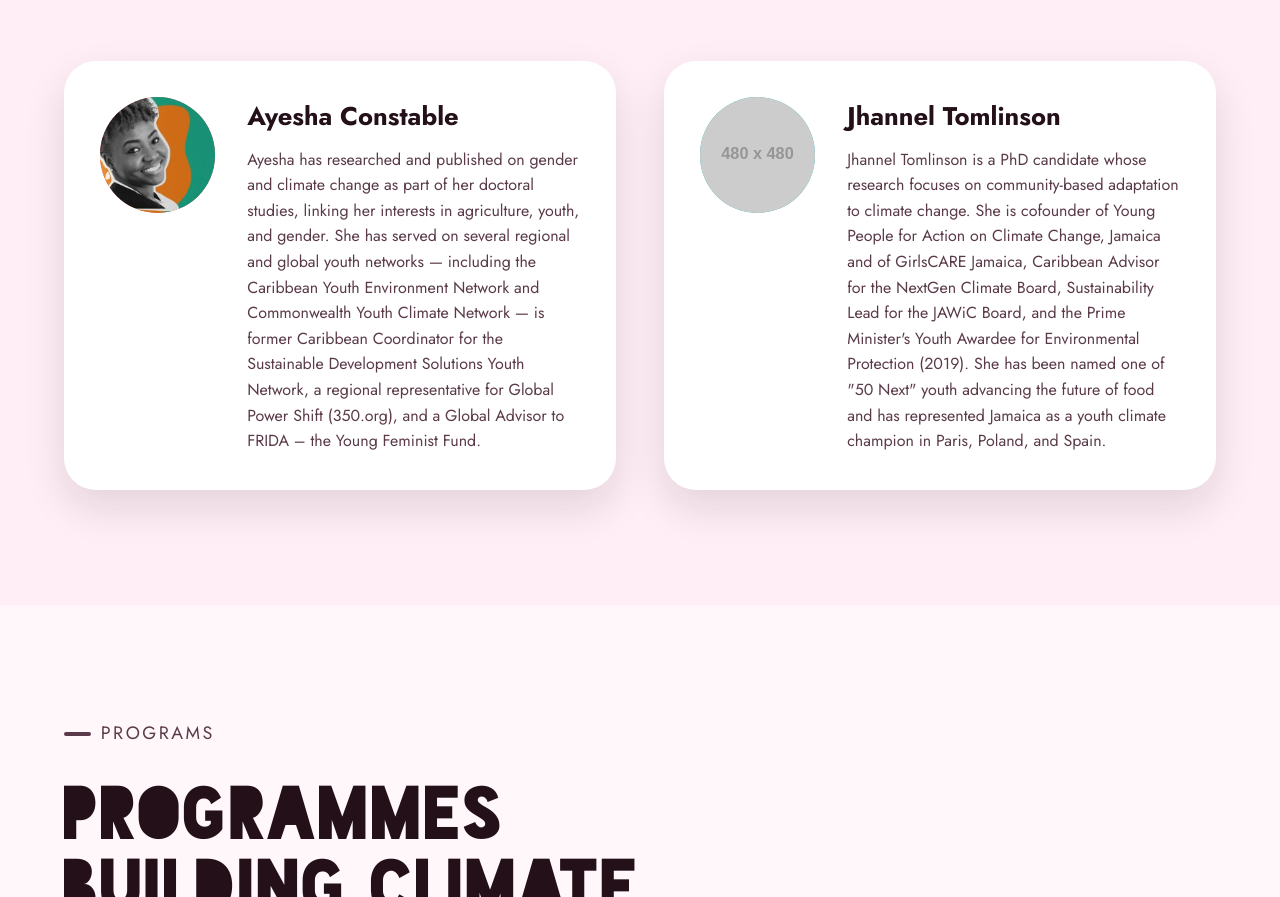
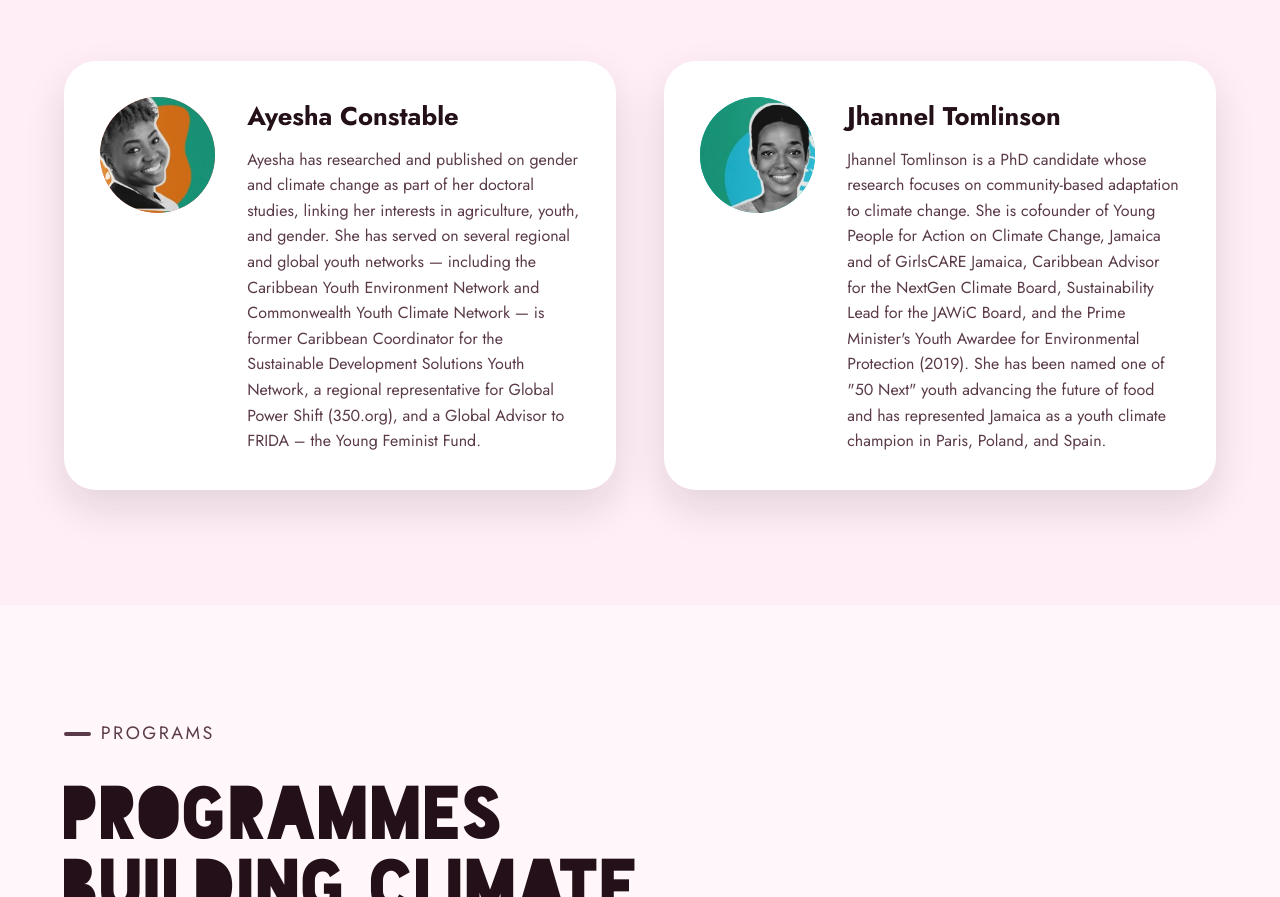
Before and after one commit to daryn-brown/girlscare-website, a plain HTML site: page public/index.html in a window 1280 px wide. Shown: the part 2325-3222 px from the top of the page. Drawn offline with Linux system fonts and the light colour scheme; placeholder pictures from the web are drawn by us.

Commit message:
Add coordinator portrait for Jhannel Tomlinson
Use the official labeled B&W headshot from the GirlsCARE brochure
(artofmarc.com/work/girlscare) as a provisional portrait, swappable for
a verified color photo once provided.

Co-authored-by: Copilot <223556219+Copilot@users.noreply.github.com>

```diff
--- a/public/index.html
+++ b/public/index.html
@@ -194,10 +194,10 @@
             </article>
 
             <article class="coordinator-card">
-              <!-- DRAFT-UNVERIFIED: portrait is a placeholder. Swap src for a real photo. -->
+              <!-- DRAFT image (sourced: GirlsCARE brochure via artofmarc.com/work/girlscare — official labeled B&W headshot). Swap for a verified color portrait once provided. -->
               <div class="coordinator-card__photo">
                 <img
-                  src="https://placehold.co/480x480/16b6bd/241019?text=Jhannel"
+                  src="assets/coordinator-jhannel.jpg"
                   alt="Portrait of Jhannel Tomlinson, GirlsCARE coordinator"
                 />
               </div>
```
Also changed, not shown: public/assets/coordinator-jhannel.jpg (added).
